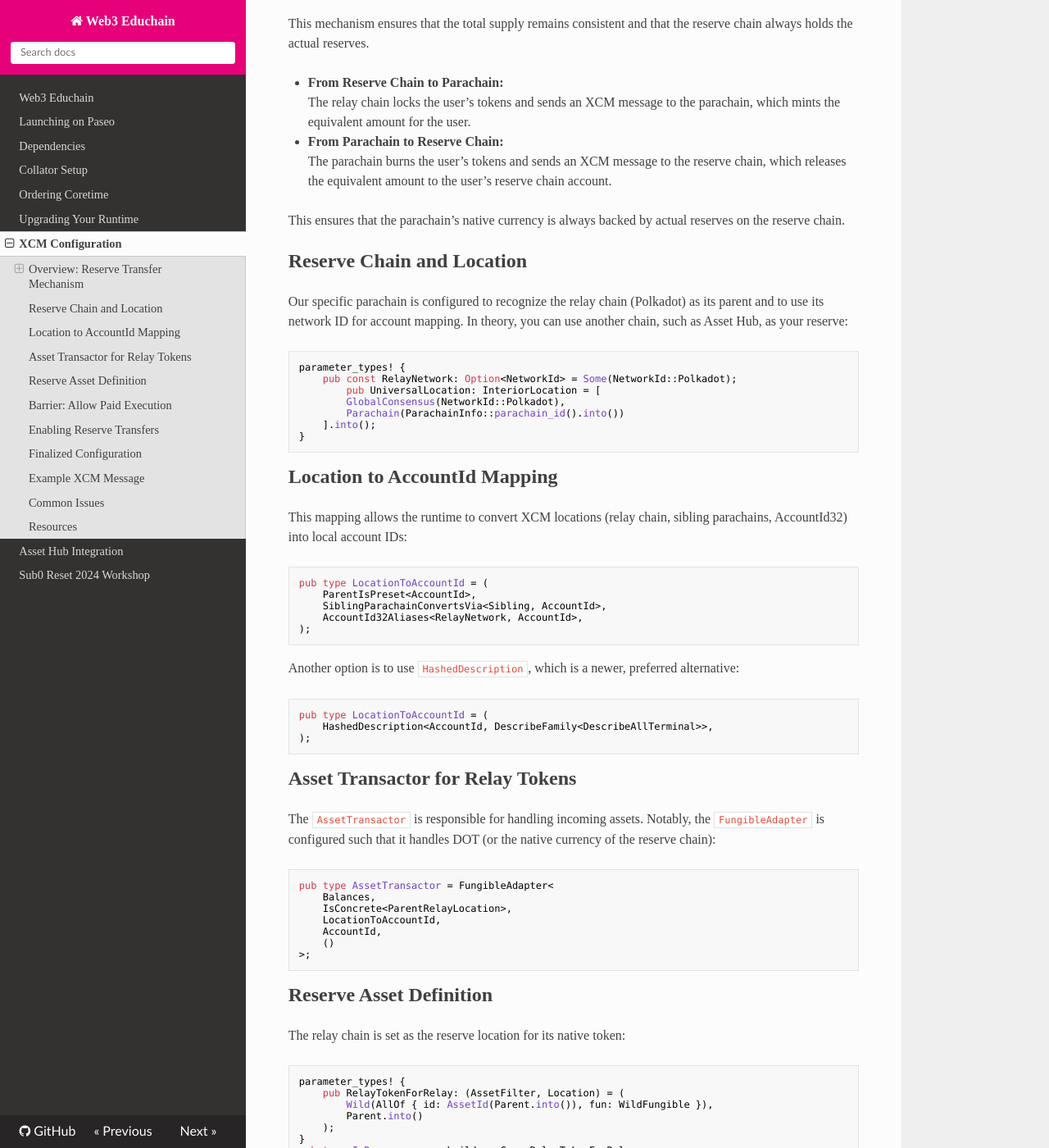
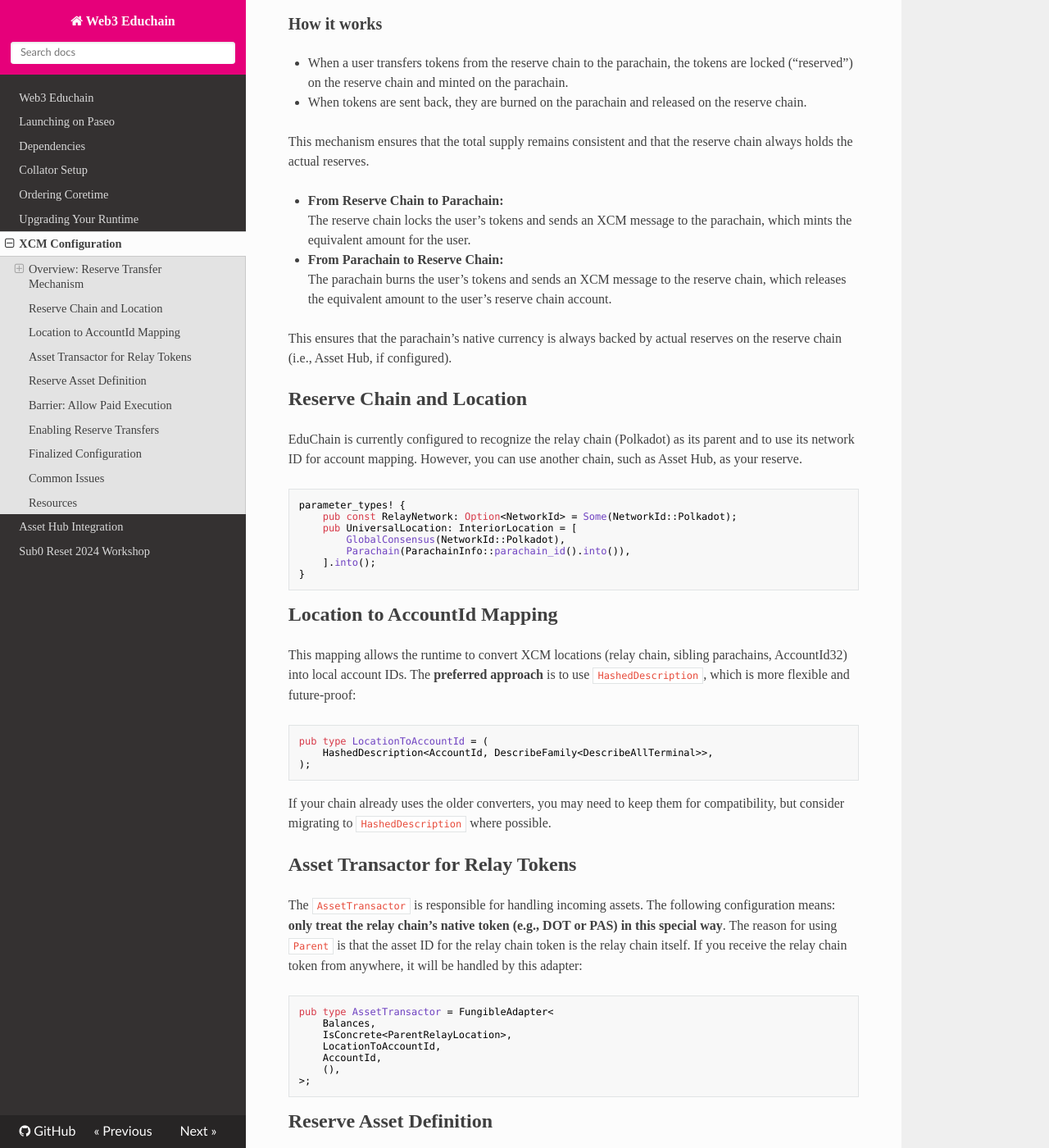
Before and after one commit to w3f/educhain, an MkDocs documentation site: the page built from docs/xcm.md, in a window 1280 px wide and 1400 px high, scrolled down 721 px. Shown: the whole window at 82% size. Built offline with MkDocs 1.6.1, drawn with Linux system fonts in a browser that asks for light colours; nearby versions of some CDN libraries; some of the changed text lies outside the part shown.

Commit message:
finish applying feedback

````diff
--- a/docs/xcm.md
+++ b/docs/xcm.md
@@ -1,3 +1,4 @@
+
 # XCM Configuration
 
 EduChain is configured to use the **relay chain token (e.g., PAS)** as its native currency, leveraging Polkadot’s XCM (Cross-Consensus Messaging) for secure, reserve-backed asset transfers. This document explains the configuration and how reserve transfers work in practice.
@@ -9,7 +10,10 @@
 
 In Polkadot, a parachain can use the relay chain’s token (such as DOT or PAS) as its native currency. This is achieved by treating the relay chain as the *reserve location* for the token, and using XCM to move balances between the relay chain and parachain.
 
-A sovereign account represents the parachain on the relay chain, which is where the tokens are "reserved" while in use on the parachain. You can view EduChain's [sovereign account here.](https://paseo.subscan.io/account/13YMK2dtwE9kmdYK7XbBYiTJrVnTbSVFiYNqzNTAv3USGFWf)
+> **Note:**
+> While EduChain currently uses the relay chain as the reserve for its native token, it is now possible—and in many cases preferable—to use **Asset Hub** as the reserve location. Post-Asset Hub Migration (AHM), Asset Hub will be the source of truth for assets, and parachains are encouraged to use it as the reserve. The configuration is very similar, and you can already use Asset Hub as your reserve today.
+
+A sovereign account represents the parachain on the reserve chain, which is where the tokens are "reserved" while in use on the parachain. You can view EduChain's [current sovereign account here.](https://paseo.subscan.io/account/13YMK2dtwE9kmdYK7XbBYiTJrVnTbSVFiYNqzNTAv3USGFWf)
 
 ### How it works
 
@@ -19,39 +23,29 @@
 This mechanism ensures that the total supply remains consistent and that the reserve chain always holds the actual reserves.
 
 - **From Reserve Chain to Parachain:**
-  The relay chain locks the user’s tokens and sends an XCM message to the parachain, which mints the equivalent amount for the user.
+  The reserve chain locks the user’s tokens and sends an XCM message to the parachain, which mints the equivalent amount for the user.
 - **From Parachain to Reserve Chain:**
   The parachain burns the user’s tokens and sends an XCM message to the reserve chain, which releases the equivalent amount to the user’s reserve chain account.
 
-This ensures that the parachain’s native currency is always backed by actual reserves on the reserve chain.
+This ensures that the parachain’s native currency is always backed by actual reserves on the reserve chain (i.e., Asset Hub, if configured).
 
 ## Reserve Chain and Location
 
-Our specific parachain is configured to recognize the relay chain (Polkadot) as its parent and to use its network ID for account mapping. In theory, you can use another chain, such as Asset Hub, as your reserve:
+EduChain is currently configured to recognize the relay chain (Polkadot) as its parent and to use its network ID for account mapping. However, you can use another chain, such as Asset Hub, as your reserve.
 
 ```rust
 parameter_types! {
     pub const RelayNetwork: Option<NetworkId> = Some(NetworkId::Polkadot);
-    	pub UniversalLocation: InteriorLocation = [
+    pub UniversalLocation: InteriorLocation = [
         GlobalConsensus(NetworkId::Polkadot),
-        Parachain(ParachainInfo::parachain_id().into())
+        Parachain(ParachainInfo::parachain_id().into()),
     ].into();
 }
 ```
 
 ## Location to AccountId Mapping
 
-This mapping allows the runtime to convert XCM locations (relay chain, sibling parachains, AccountId32) into local account IDs:
-
-```rust
-pub type LocationToAccountId = (
-    ParentIsPreset<AccountId>,
-    SiblingParachainConvertsVia<Sibling, AccountId>,
-    AccountId32Aliases<RelayNetwork, AccountId>,
-);
-```
-
-Another option is to use `HashedDescription`, which is a newer, preferred alternative:
+This mapping allows the runtime to convert XCM locations (relay chain, sibling parachains, AccountId32) into local account IDs. The **preferred approach** is to use `HashedDescription`, which is more flexible and future-proof:
 
 ```rust
 pub type LocationToAccountId = (
@@ -59,16 +53,19 @@
 );
 ```
 
+If your chain already uses the older converters, you may need to keep them for compatibility, but consider migrating to `HashedDescription` where possible.
+
 ## Asset Transactor for Relay Tokens
 
-The `AssetTransactor` is responsible for handling incoming assets. Notably, the `FungibleAdapter` is configured such that it handles DOT (or the native currency of the reserve chain):
+The `AssetTransactor` is responsible for handling incoming assets. The following configuration means: **only treat the relay chain’s native token (e.g., DOT or PAS) in this special way**. The reason for using `Parent` is that the asset ID for the relay chain token is the relay chain itself. If you receive the relay chain token from anywhere, it will be handled by this adapter:
+
 ```rust
 pub type AssetTransactor = FungibleAdapter<
     Balances,
     IsConcrete<ParentRelayLocation>,
     LocationToAccountId,
     AccountId,
-    ()
+    (),
 >;
 ```
 
@@ -80,7 +77,7 @@
 parameter_types! {
     pub RelayTokenForRelay: (AssetFilter, Location) = (
         Wild(AllOf { id: AssetId(Parent.into()), fun: WildFungible }),
-        Parent.into()
+        Parent.into(),
     );
 }
 pub type IsReserve = xcm_builder::Case<RelayTokenForRelay>;
@@ -117,35 +114,15 @@
 
 ```rust
 impl pallet_xcm::Config for Runtime {
-    // ...
+    // ...existing code...
     type XcmReserveTransferFilter = Everything;
-    // ...
+    // ...existing code...
 }
 ```
 
 ## Finalized Configuration
 
 To view this configuration, please visit the EduChain repository and view [`xcm_config.rs`](https://github.com/w3f/educhain/blob/main/runtime/src/configs/xcm_config.rs).
-
-## Example XCM Message
-
-**Relay Chain ➔ Parachain:**
-- Instruction: `transferAssets`
-- Destination: Parachain (by ID)
-- Beneficiary: Parachain user’s AccountId
-- Asset: Relay chain token (e.g., PAS)
-- Fee: Paid from transferred asset
-
-> Sample Payload: `0x630b040001004d4c0400010100d43593c715fdd31c61141abd04a99fd6822c8558854ccde39a5684e7a56da27d04040000000700e87648170000000000`
-
-**Parachain ➔ Relay Chain:**
-- Instruction: `transferAssets`
-- Destination: Relay chain
-- Beneficiary: Relay chain account
-- Asset: Relay chain token
-- Fee: Paid from transferred asset
-
-> Sample Payload: `0x1f0b0401000400010100d43593c715fdd31c61141abd04a99fd6822c8558854ccde39a5684e7a56da27d04040100000700e87648170000000000`
 
 ## Common Issues
 
@@ -154,6 +131,5 @@
 
 ## Resources
 
-- [Polkadot Docs XCM Guides](https://docs.polkadot.com/develop/interoperability/xcm-guides/)
-- [Configuring a parachain to use Relay Chain native token - rustdocs guide](https://paritytech.github.io/polkadot-sdk/master/xcm_docs/cookbook/relay_token_transactor/index.html)
-- [Polkadot.js Apps](https://polkadot.js.org/apps/)
+- [Polkadot XCM Transfer Guide (from Polkadot Docs)](https://docs.polkadot.com/develop/interoperability/xcm-guides/from-apps/transfers/)
+- [Configuring a parachain to use Relay Chain native token (Rustdocs Guide)](https://paritytech.github.io/polkadot-sdk/master/xcm_docs/cookbook/relay_token_transactor/index.html)
````
Also changed, not shown: other parts of docs/xcm.md (+3 -3 lines).
